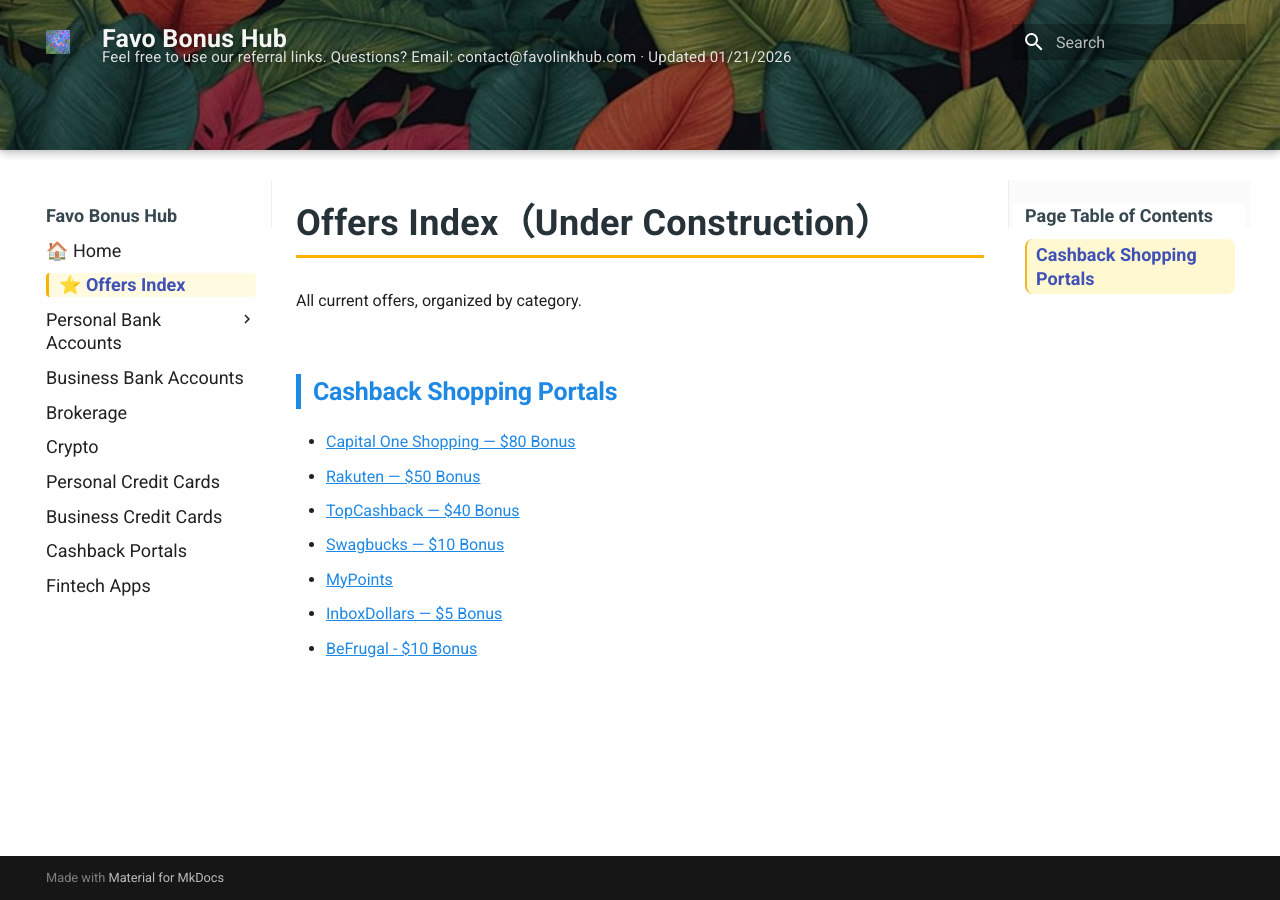
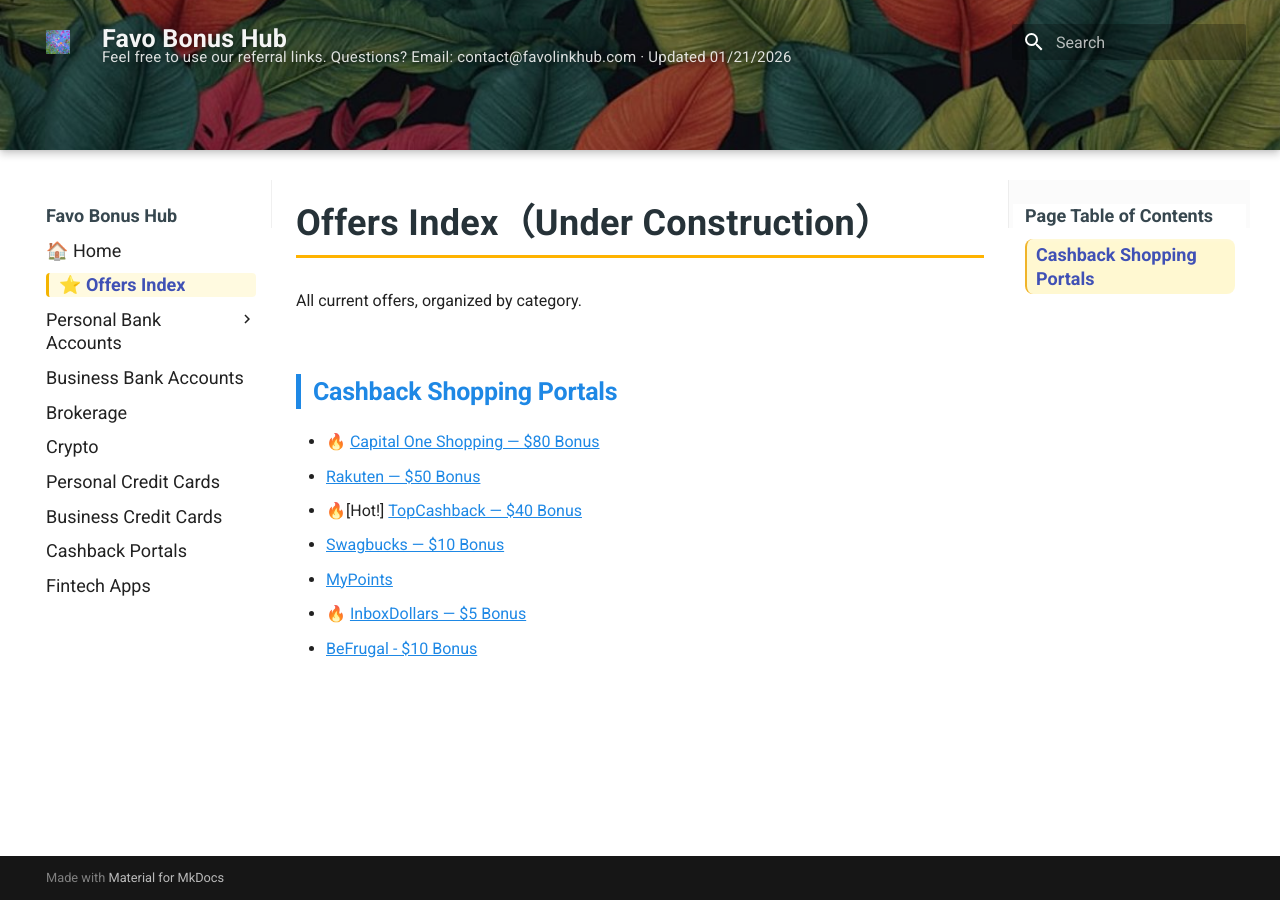
Before and after one commit to whispersofzephyr/favolinkhub-site, an MkDocs documentation site: the page built from docs/offers-index.md, in a window 1280 px wide. Built offline with MkDocs 1.6.1 and Material for MkDocs 9.7.7, drawn with Linux system fonts in a browser that asks for light colours.

Commit message:
Update offers-index.md

```diff
--- a/docs/offers-index.md
+++ b/docs/offers-index.md
@@ -8,10 +8,10 @@ All current offers, organized by category.
 
 ## Cashback Shopping Portals
 
-- [Capital One Shopping — $80 Bonus](shopping-portals.md#capital-one-shopping--80-bonus)
+- 🔥 [Capital One Shopping — $80 Bonus](shopping-portals.md#capital-one-shopping--80-bonus)
 - [Rakuten — $50 Bonus](shopping-portals.md#rakuten--50-bonus)
-- [TopCashback — $40 Bonus](shopping-portals.md#topcashback--40-bonus)
+- 🔥[Hot!] [TopCashback — $40 Bonus](shopping-portals.md#topcashback--40-bonus)
 - [Swagbucks — $10 Bonus](shopping-portals.md#swagbucks---10-bonus)
 - [MyPoints](shopping-portals.md#mypoints)
-- [InboxDollars — $5 Bonus](shopping-portals.md#inboxdollars)
+- 🔥 [InboxDollars — $5 Bonus](shopping-portals.md#inboxdollars)
 - [BeFrugal - $10 Bonus](shopping-portals.md#befrugal)
```
